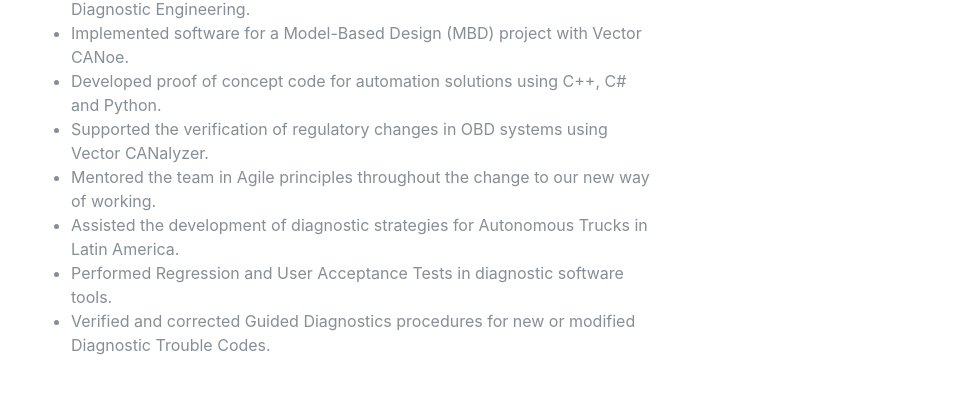
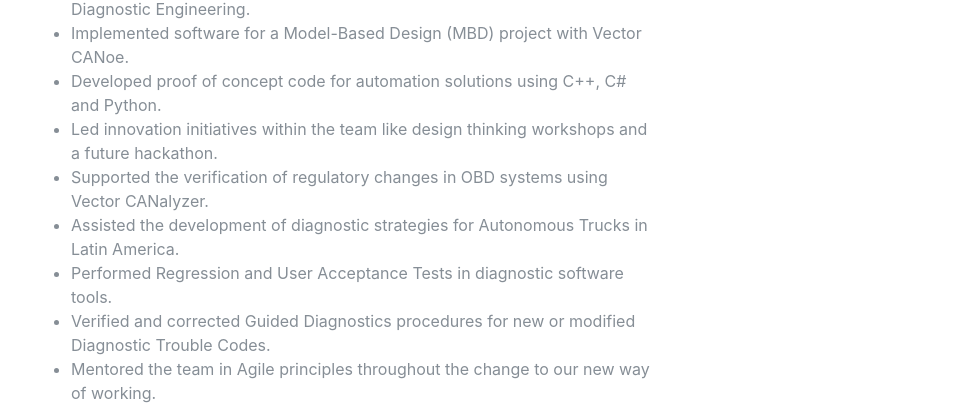
Before and after one commit to daiogo/daiogo.github.io, a plain HTML site: page index.html in a window 1280 px wide. Shown: the part 1066-1484 px from the top of the page, without its empty margins (289-1262 px from the left). Drawn offline with Linux system fonts and the light colour scheme; a web font is replaced by a local one.

Commit message:
Updated experience

```diff
--- a/index.html
+++ b/index.html
@@ -118,11 +118,12 @@
 		<li>Designed & developed a web application for process automation in Diagnostic Engineering.</li>
 		<li>Implemented software for a Model-Based Design (MBD) project with Vector CANoe.</li>
                 <li>Developed proof of concept code for automation solutions using C++, C# and Python.</li>
+		<li>Led innovation initiatives within the team like design thinking workshops and a future hackathon.</li>
 		<li>Supported the verification of regulatory changes in OBD systems using Vector CANalyzer.</li>
-                <li>Mentored the team in Agile principles throughout the change to our new way of working.</li>
 		<li>Assisted the development of diagnostic strategies for Autonomous Trucks in Latin America.</li>
 		<li>Performed Regression and User Acceptance Tests in diagnostic software tools.</li>
                 <li>Verified and corrected Guided Diagnostics procedures for new or modified Diagnostic Trouble Codes.</li>
+		<li>Mentored the team in Agile principles throughout the change to our new way of working.</li>
               </ul>
             </div>
             <div class="resume-date text-md-right">
```
